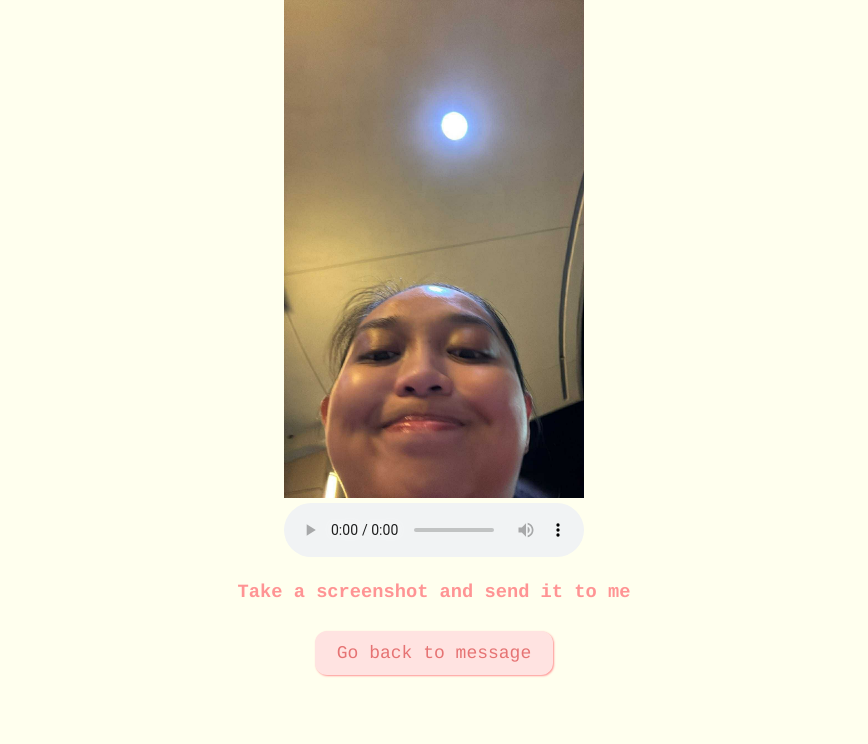
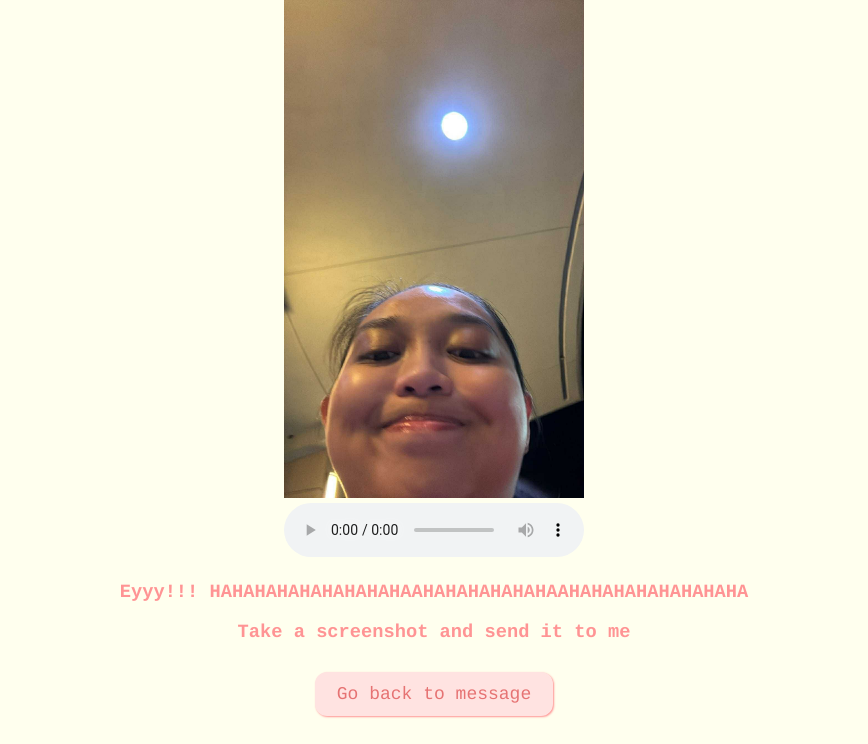
Before and after one commit to russssur30/Tam, a plain HTML site: page thankyou.html in a window 1280 px wide. Shown: the part 109-853 px from the top of the page, without its empty margins (206-1074 px from the left). Before the commit the page ends 812 px from the top, so only its background shows below. Drawn offline with Linux system fonts and the light colour scheme.

Commit message:
Update thankyou.html

```diff
--- a/thankyou.html
+++ b/thankyou.html
@@ -22,6 +22,7 @@
       <source src="tamaudio.mp3" type="audio/mpeg" />
       Your browser does not support the audio element.
     </audio>
+    <h3>Eyyy!!! HAHAHAHAHAHAHAHAHAAHAHAHAHAHAHAAHAHAHAHAHAHAHAHA</h3>
     <h3>Take a screenshot and send it to me</h3>
     <button class="button" onclick="location.href = 'index.html'">
       Go back to message
```
